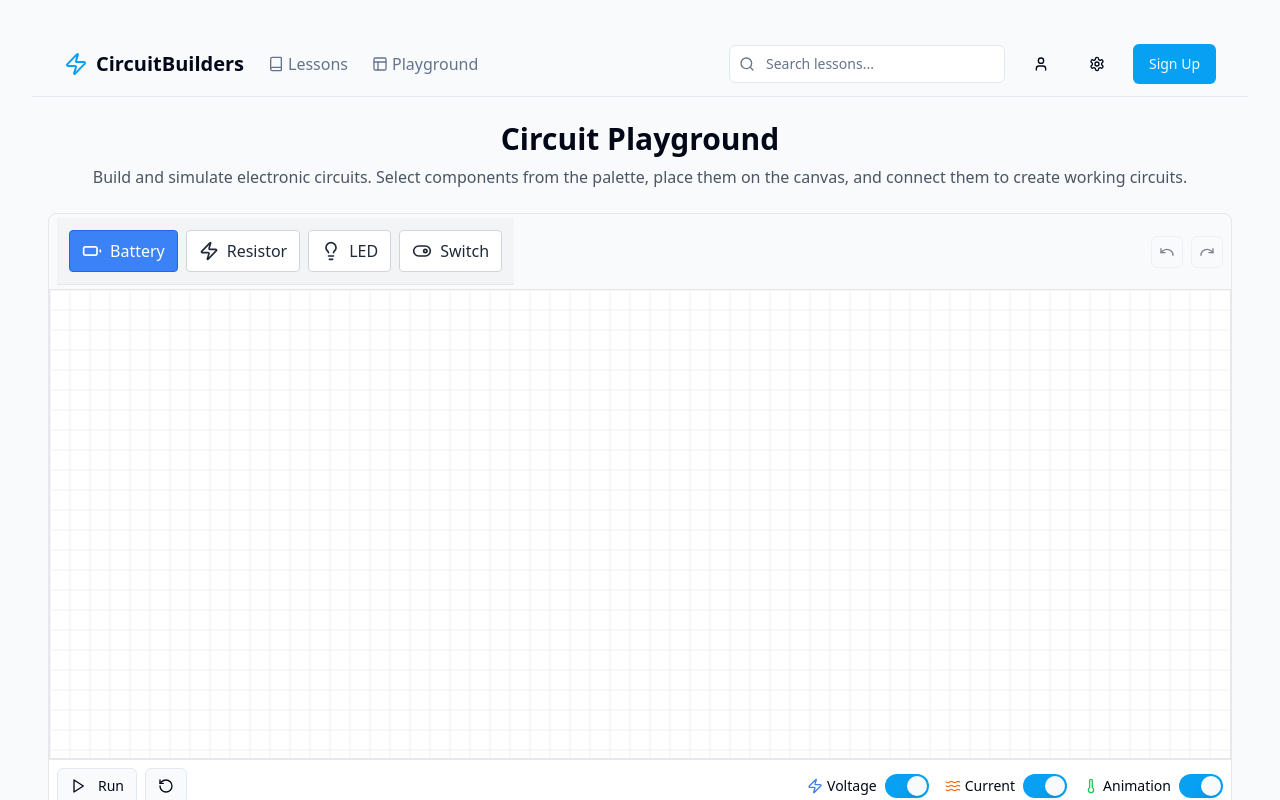
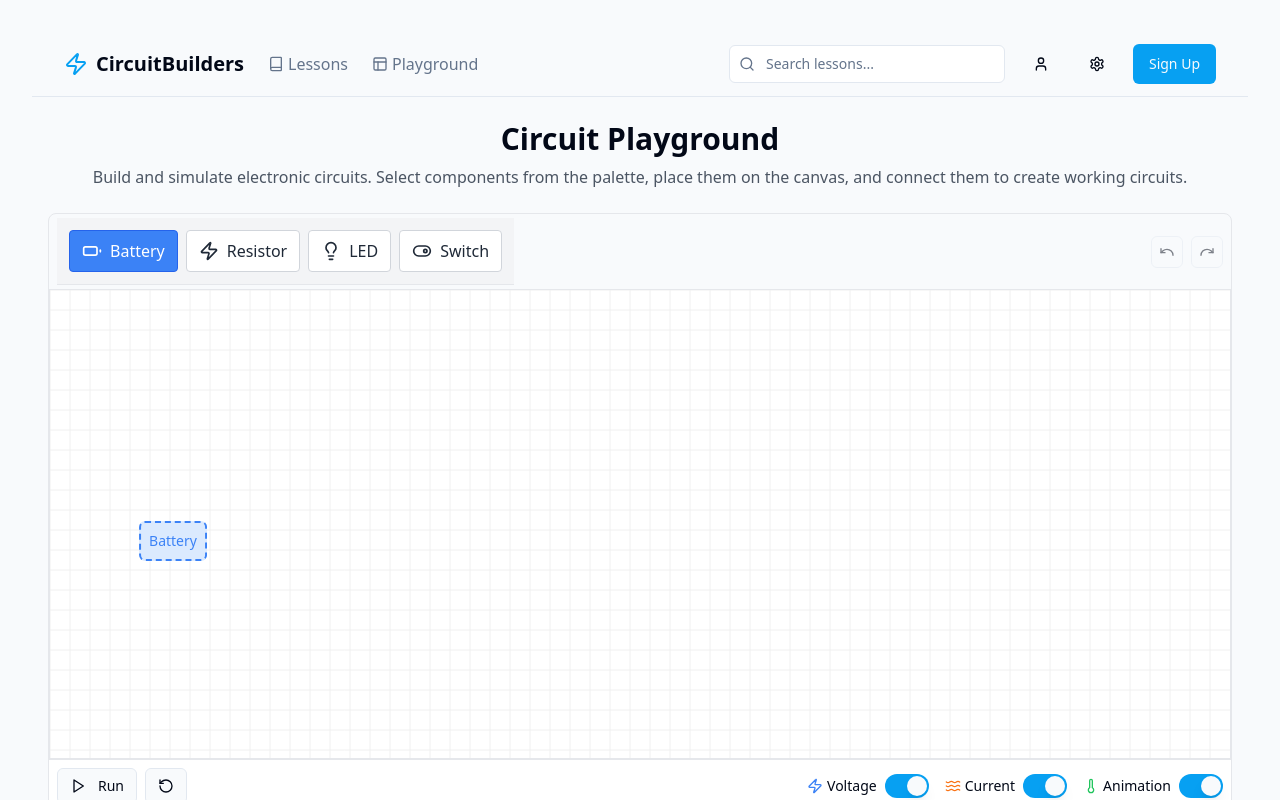
Before and after one commit to TheMalluBot/circuit-builders-playground, a React (Vite) app: page /playground in a window 1280 px wide. Both pictures are taken after a click on the button "Battery". Shown: the top 800 px of the page. Built offline with nearby package versions, Linux system fonts and the light colour scheme.

Commit message:
Fix: Pass correct props to CursorModeFeedback
The CursorModeFeedback component was receiving incorrect props. This commit fixes the issue by passing the correct props to the component.

```diff
--- a/src/components/circuit/canvas/CursorModeFeedback.tsx
+++ b/src/components/circuit/canvas/CursorModeFeedback.tsx
@@ -3,23 +3,25 @@ import React from 'react';
 import { ComponentType, CircuitItemType } from '@/types/circuit';
 
 interface CursorModeFeedbackProps {
-  cursorMode: 'default' | 'connect' | 'drag' | 'addComponent';
+  mode: 'default' | 'add' | 'connect' | 'drag' | 'select'; // Changed from cursorMode to mode to match usage
   selectedComponent: ComponentType | null;
   position: { x: number; y: number } | null;
+  visible?: boolean; // Added visible prop to control visibility
 }
 
 /**
  * Displays visual feedback about the current cursor mode
  */
 export function CursorModeFeedback({
-  cursorMode,
+  mode,
   selectedComponent,
-  position
+  position,
+  visible = true
 }: CursorModeFeedbackProps) {
-  if (!position) return null;
+  if (!position || !visible) return null;
 
   // Don't show feedback in default mode
-  if (cursorMode === 'default') return null;
+  if (mode === 'default') return null;
 
   const { x, y } = position;
 
@@ -32,19 +34,19 @@ export function CursorModeFeedback({
         transform: 'translate(-50%, -50%)'
       }}
     >
-      {cursorMode === 'connect' && (
+      {mode === 'connect' && (
         <div className="w-6 h-6 bg-blue-500 rounded-full flex items-center justify-center">
           <div className="w-4 h-4 bg-white rounded-full"></div>
         </div>
       )}
 
-      {cursorMode === 'drag' && (
+      {mode === 'drag' && (
         <div className="w-8 h-8 border-2 border-blue-500 rounded-full flex items-center justify-center">
           <div className="w-4 h-4 bg-blue-500 rounded-full"></div>
         </div>
       )}
 
-      {cursorMode === 'addComponent' && selectedComponent && (
+      {(mode === 'add' || mode === 'select') && selectedComponent && (
         <div className="bg-blue-100 border-2 border-dashed border-blue-500 rounded-md p-2 flex items-center justify-center">
           <div className="text-blue-500 text-sm font-medium">
             {selectedComponent.charAt(0).toUpperCase() + selectedComponent.slice(1)}
```
